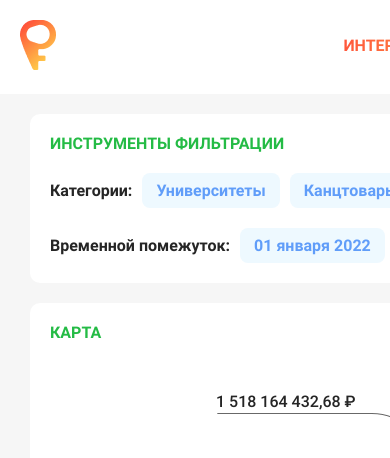
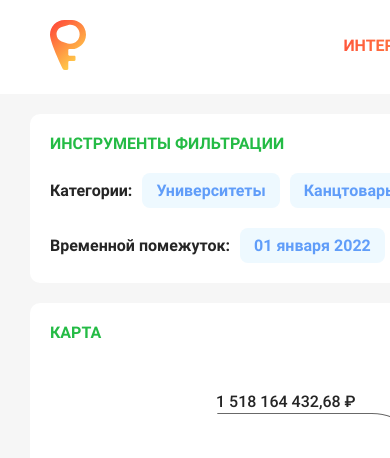
Before and after one commit to F1exxxpie/karta_zakupok_git, a plain HTML site: page index.html in a window 390 px wide. Shown: the top 458 px of the page. Drawn offline with Linux system fonts and the light colour scheme.

Commit message:
Внес коррективы первой страницы
Поправил хедер и футер, для корректного отображения в адаптиве.

```diff
--- a/index.html
+++ b/index.html
@@ -7,10 +7,10 @@
     <link rel="stylesheet" href="fonts.css">
 </head>
 <body>
-
     <div class="header">
+        <div class="header_wrapper">
             <div class="header_logo">
-            <img src="img/logo_navbar.png">
+                <img src="img/header_logo.svg">
             </div>
             <menu class="header_menu">
                 <div class="menu__item menu__item-selected">
@@ -28,6 +28,10 @@
                 <img src="img/avatar_navbar.png">
             </div>
 
+
+        </div>
+
+    </div>
     </div>
     <div class="main">
         <div class="main_filters">
--- a/map_style.css
+++ b/map_style.css
@@ -2,7 +2,6 @@
 
 body{
     width: 100%;
-    max-width: 1920px;
     min-width: 1280px;
     padding: 0;
     background-color: #F6F6F6;
@@ -18,10 +17,18 @@ body{
     width: 100%;
     box-sizing: border-box;
     display: flex;
+    justify-content: center;
+    background: #FFFFFF;
+    border-radius: 0;
+}
+
+.header_wrapper{
+    width: 100%;
+    box-sizing: border-box;
+    display: flex;
     justify-content: space-between;
-    background: #FFFFFF;
-    padding: 20px;
-    border-radius: 0;
+    padding: 20px 50px;
+    max-width: 1920px;
 }
 
 
@@ -86,6 +93,8 @@ body{
     display: flex;
     flex-direction: column;
     gap: 20px;
+    max-width: 1920px;
+    min-width: 1280px;
     min-height: 1080px;
     padding: 0 30px 0 30px;
     box-sizing: border-box;
@@ -591,17 +600,20 @@ body{
     border-radius: 0;
     padding: 80px 40px;
     box-sizing: border-box;
+    align-items: center;
 
 
 }
 
 .footer__first-line{
     width: 100%;
+    max-width: 1920px;
+    padding: 0px 50px;
     height: fit-content;
     box-sizing: border-box;
     display: flex;
-    justify-content: center;
     justify-content: space-between;
+
 }
 
 .footer-column{
```
Also changed, not shown: img/header_logo.svg (added). Lines whose indentation alone changed are shown as unchanged.
